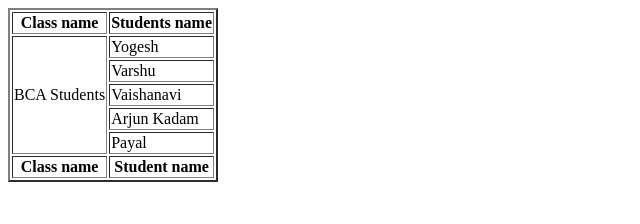
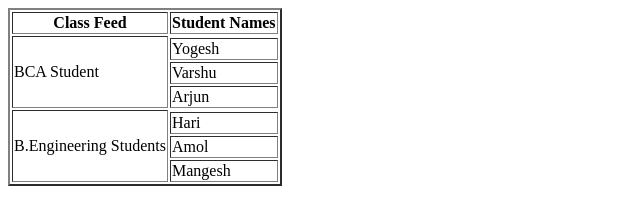
Before and after one commit to 123yogya/learning_html_dec_25, a plain HTML site: page tablerowspan.html in a window 1280 px wide. Shown: the whole page, without its empty margins (0-640 px from the left). Drawn offline with Linux system fonts and the light colour scheme.

Commit message:
table rowspan
table table data rowspan tag in short <td rowspan="4"></td>we can take numbers which we want.

```diff
--- a/tablerowspan.html
+++ b/tablerowspan.html
@@ -9,31 +9,36 @@
    <table border="2">
     <thead>
         <tr>
-            <th>Class name</th>
-            <th>Students name</th>
+            <th>Class Feed</th>
+            <th>Student Names</th>
         </tr>
     </thead>
     <tbody>
         <tr>
-        <td rowspan="5">BCA Students</td>
+            <td rowspan="4">BCA Student</td>
+        </tr>
+        <tr>
             <td>Yogesh</td>
         </tr>
         <tr>
             <td>Varshu</td>
         </tr>
         <tr>
-        <td>Vaishanavi</td>
+            <td>Arjun </td>
         </tr>
         <tr>
-       <td>Arjun Kadam</td>
+            <td rowspan="4">B.Engineering Students </td>
         </tr>
         <tr>
-        <td>Payal</tr>
+            <td>Hari</td>
+        </tr>
+        <tr>
+            <td>Amol</td>
+        </tr>
+        <tr>
+            <td>Mangesh</td>
+        </tr>
     </tbody>
-    <tfoot>
-        <th>Class name</th>
-        <th>Student name</th>
-    </tfoot>
 
    </table>
 </body>
```
Also changed, not shown: Languages.html (+7 -0 lines), Table.html (+8 -5 lines). Lines whose indentation alone changed are shown as unchanged.
